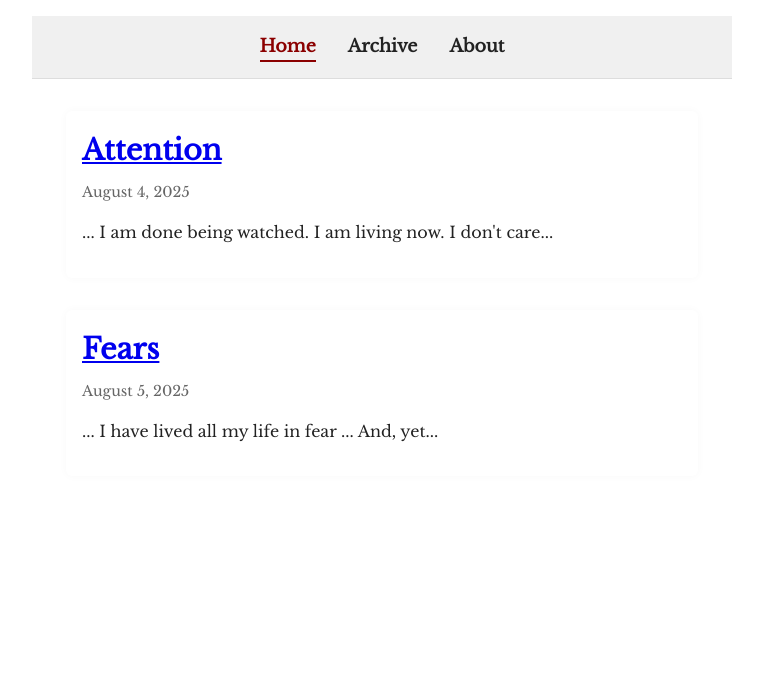
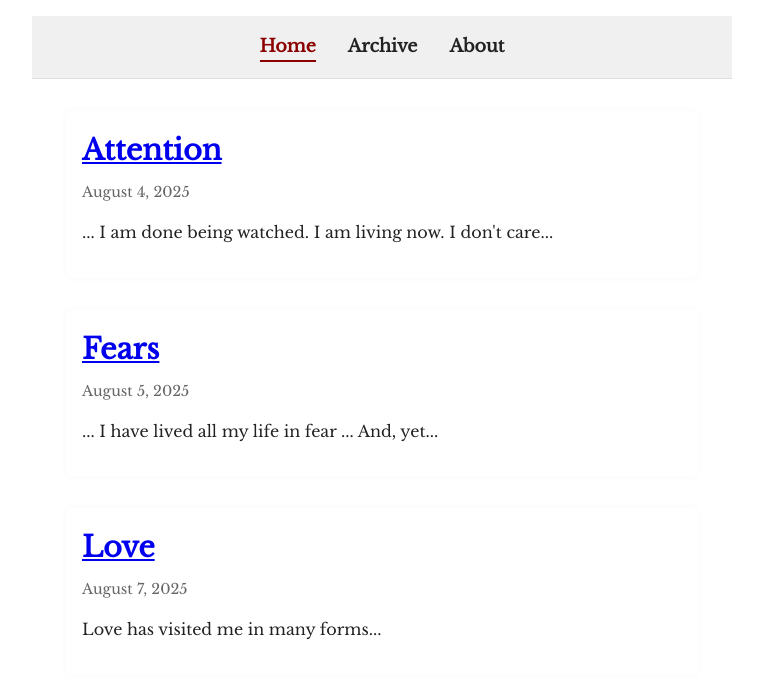
Before and after one commit to infiniteskins/infiniteskins, a plain HTML site: page index.html in a window 1280 px wide. Shown: the whole page, without its empty margins (258-1021 px from the left). Drawn offline with nearby package versions, Linux system fonts and the light colour scheme.

Commit message:
Update index.html

```diff
--- a/index.html
+++ b/index.html
@@ -81,6 +81,11 @@
         <p class="date">August 5, 2025</p>
         <p>... I have lived all my life in fear ... And, yet... </p>
       </article>
+      <article class="post">
+        <h2><a href="fears.html">Love</a></h2>
+        <p class="date">August 7, 2025</p>
+        <p>Love has visited me in many forms... </p>
+      </article>
     </section>
   </div>
 </body>
```
